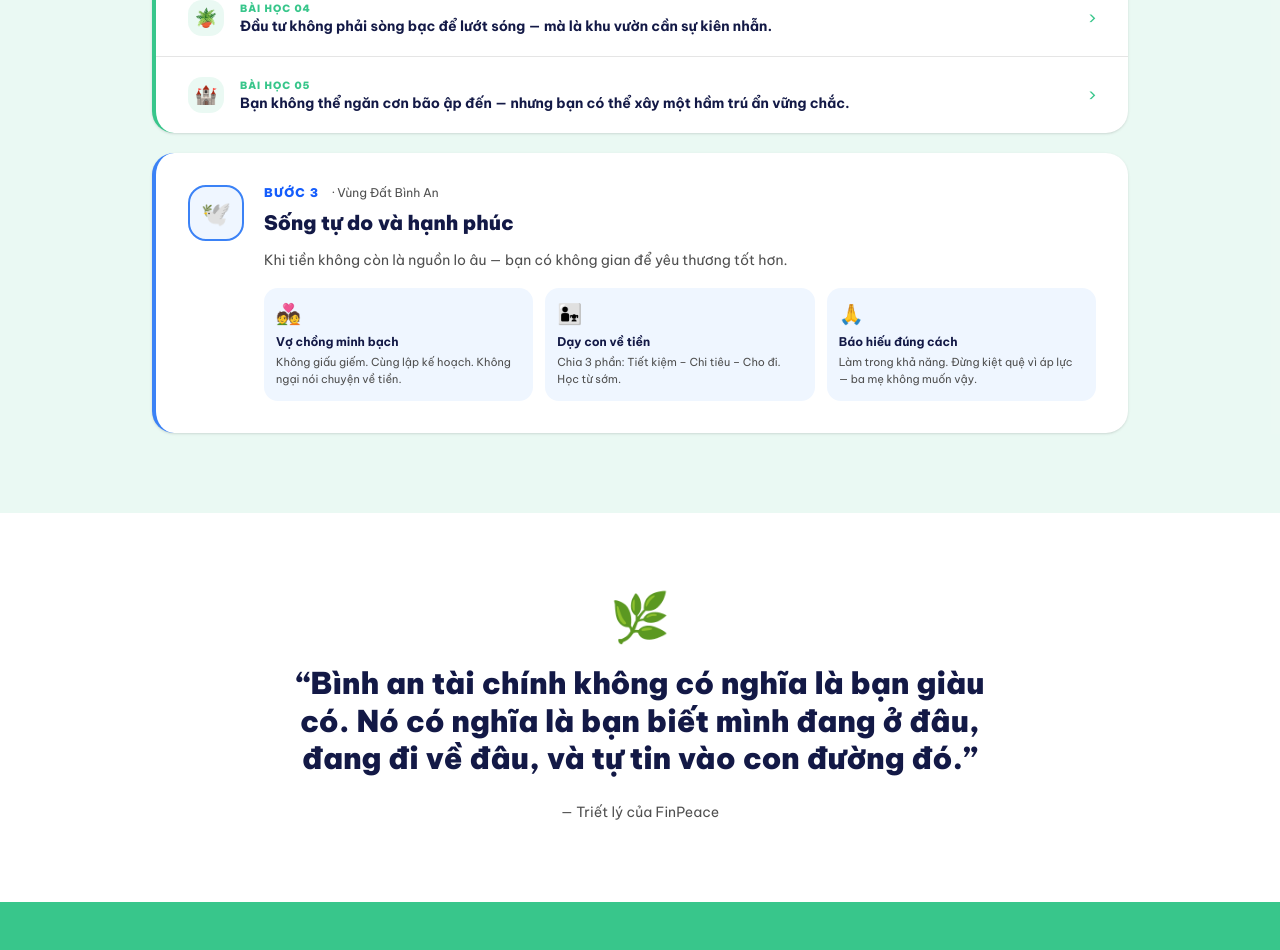
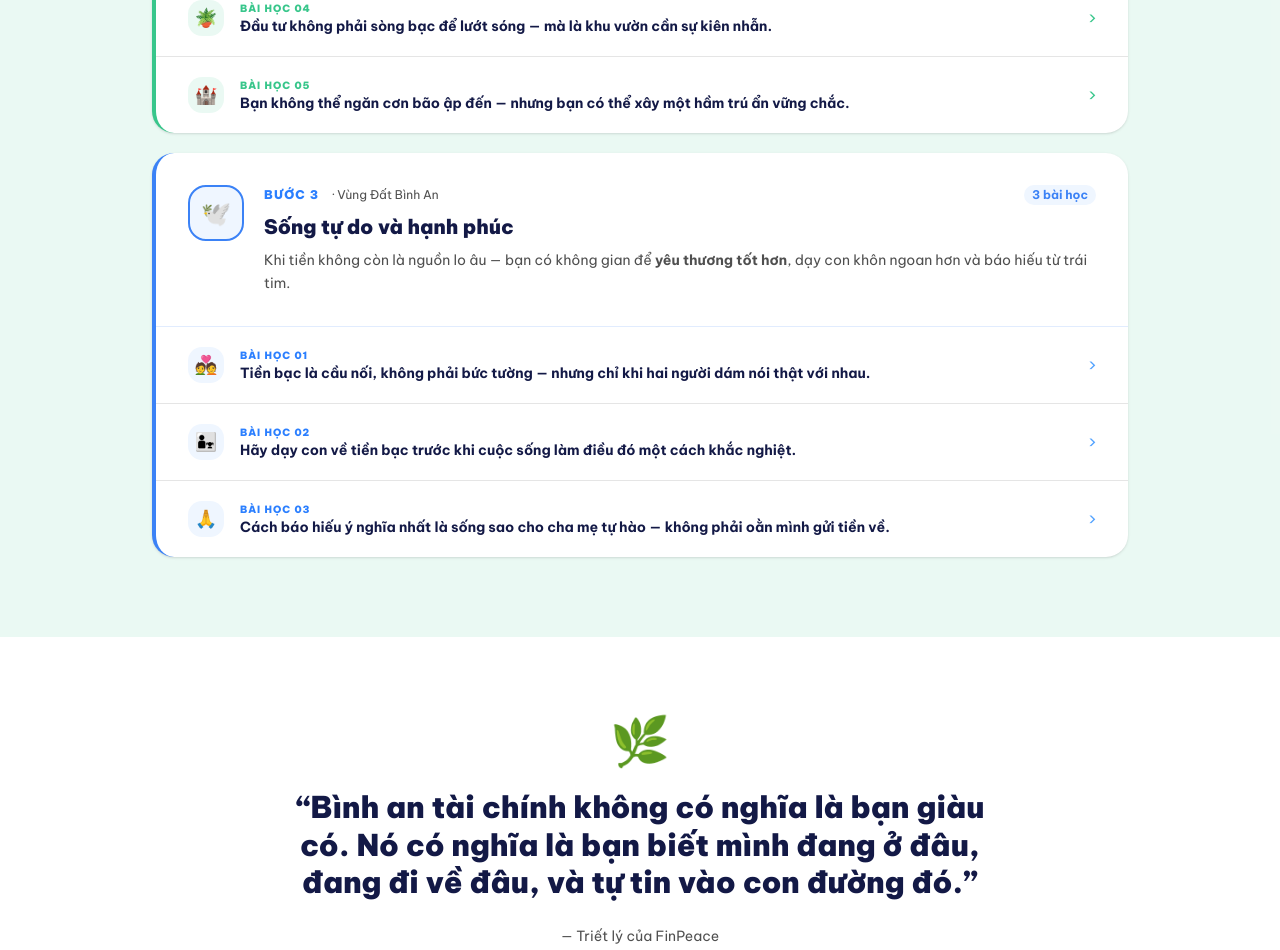
Before and after one commit to nguyeneric81-del/finpeace-web, a Next.js app: page / in a window 1280 px wide. Shown: the part 3123-4073 px from the top of the page. Built offline with nearby package versions, Linux system fonts and the light colour scheme.

Commit message:
feat: mở rộng Bước 3 thành accordion 3 bài học (Sống tự do và hạnh phúc)

```diff
--- a/src/app/page.tsx
+++ b/src/app/page.tsx
@@ -403,30 +403,90 @@ export default function HomePage() {
                         </div>
 
                         {/* BƯỚC 3 */}
-                        <div className="bg-white rounded-3xl p-8 shadow-sm border-l-4" style={{ borderLeftColor: '#3B82F6' }}>
+                        <div className="bg-white rounded-3xl shadow-sm border-l-4 overflow-hidden" style={{ borderLeftColor: '#3B82F6' }}>
+                            {/* Step header */}
+                            <div className="p-8 border-b" style={{ borderColor: 'rgba(59,130,246,0.15)' }}>
                                 <div className="flex items-start gap-5">
                                     <div className="shrink-0 w-14 h-14 rounded-2xl flex items-center justify-center text-2xl" style={{ background: '#EFF6FF', border: '2px solid #3B82F6' }}>🕊️</div>
                                     <div className="flex-1">
                                         <div className="flex items-center gap-3 mb-2 flex-wrap">
-                                        <span className="text-xs font-black uppercase tracking-widest text-blue-600">Bước 3</span>
+                                            <span className="text-xs font-black uppercase tracking-widest text-blue-500">Bước 3</span>
                                             <span className="text-xs" style={{ color: '#4F4F4F' }}>· Vùng Đất Bình An</span>
+                                            <span className="ml-auto text-xs px-2 py-0.5 rounded-full font-bold" style={{ background: '#EFF6FF', color: '#3B82F6' }}>3 bài học</span>
                                         </div>
-                                    <h3 className="font-black text-xl mb-3" style={{ color: navy }}>Sống tự do và hạnh phúc</h3>
-                                    <p className="text-sm leading-relaxed mb-4" style={{ color: '#4F4F4F' }}>Khi tiền không còn là nguồn lo âu — bạn có không gian để yêu thương tốt hơn.</p>
-                                    <div className="grid sm:grid-cols-3 gap-3">
-                                        {[
-                                            { icon: '💑', title: 'Vợ chồng minh bạch', desc: 'Không giấu giếm. Cùng lập kế hoạch. Không ngại nói chuyện về tiền.' },
-                                            { icon: '👨‍👧', title: 'Dạy con về tiền', desc: 'Chia 3 phần: Tiết kiệm – Chi tiêu – Cho đi. Học từ sớm.' },
-                                            { icon: '🙏', title: 'Báo hiếu đúng cách', desc: 'Làm trong khả năng. Đừng kiệt quệ vì áp lực — ba mẹ không muốn vậy.' },
-                                        ].map((r, i) => (
-                                            <div key={i} className="rounded-xl p-3" style={{ background: '#EFF6FF' }}>
-                                                <span className="text-xl block mb-1.5">{r.icon}</span>
-                                                <p className="text-xs font-bold mb-1" style={{ color: navy }}>{r.title}</p>
-                                                <p className="text-[11px] leading-relaxed" style={{ color: '#4F4F4F' }}>{r.desc}</p>
-                                            </div>
-                                        ))}
+                                        <h3 className="font-black text-xl mb-2" style={{ color: navy }}>Sống tự do và hạnh phúc</h3>
+                                        <p className="text-sm leading-relaxed" style={{ color: '#4F4F4F' }}>
+                                            Khi tiền không còn là nguồn lo âu — bạn có không gian để <strong>yêu thương tốt hơn</strong>, dạy con khôn ngoan hơn và báo hiếu từ trái tim.
+                                        </p>
                                     </div>
                                 </div>
+                            </div>
+
+                            {/* 3 bài học accordion */}
+                            <div className="divide-y" style={{ borderColor: 'rgba(59,130,246,0.12)' }}>
+                                {[
+                                    {
+                                        num: '01',
+                                        emoji: '💑',
+                                        title: 'Vợ chồng minh bạch',
+                                        hook: 'Tiền bạc là cầu nối, không phải bức tường — nhưng chỉ khi hai người dám nói thật với nhau.',
+                                        core: 'Sắp xếp tài chính minh bạch, chân thành không làm mất đi sự lãng mạn — đó chính là cách biến tình yêu thành hành động thực tế.',
+                                        quote: 'Hôn nhân là một sự hợp tác, và sự hợp tác này khó có thể đi đến thành công nếu không lên kế hoạch như một đội.',
+                                        content: 'Ở Việt Nam, ly hôn do yếu tố kinh tế chiếm đến 13%, chỉ xếp sau mâu thuẫn lối sống và ngoại tình. Nhiều cặp vợ chồng coi tiền bạc là chủ đề "cấm kỵ", ngại nói ra vì sợ bị phán xét là thực dụng. Việc giấu giếm chi tiêu cá nhân hay một khoản nợ dần tạo ra "bức tường vô hình" ngăn cách hai người dưới cùng một mái nhà.',
+                                        cta: '💬 Giao tiếp "Tâm-Trí-Thành": Tạo không gian an toàn để nói chuyện về tiền — không phán xét, mở lòng thấu hiểu thói quen chi tiêu của nhau. Cùng thiết lập mục tiêu chung (mua nhà, quỹ học vấn) và đóng góp theo năng lực thu nhập để không ai cảm thấy bị thiệt thòi.',
+                                    },
+                                    {
+                                        num: '02',
+                                        emoji: '👨‍👧',
+                                        title: 'Dạy con về tiền',
+                                        hook: 'Hãy dạy con về tiền bạc trước khi cuộc sống làm điều đó một cách khắc nghiệt.',
+                                        core: 'Dạy con về tiền không phải là gieo áp lực, mà là tiêm một "liều vắc-xin" để con tự lập và vững vàng trong tương lai.',
+                                        quote: 'Hãy dạy con bạn về tiền bạc trước khi cuộc sống làm điều đó một cách khắc nghiệt.',
+                                        content: 'Nhiều cha mẹ Việt Nam có tư duy "bao bọc" — giấu con những lúc gia đình eo hẹp hoặc đáp ứng mọi mong muốn vô điều kiện. Hậu quả: trẻ lớn lên với tư duy tiền luôn sẵn có, không biết trân trọng sức lao động. Nghiên cứu chỉ ra trẻ bắt đầu hình thành thói quen tài chính từ năm 7 tuổi — đây chính là cửa sổ vàng.',
+                                        cta: '🏺 Quy tắc 3 lọ từ tiền tiêu vặt: Dạy con chia tiền thành Tiết kiệm (mục tiêu lớn) + Chi tiêu (nhu cầu cá nhân) + Cho đi (từ thiện). Khi con muốn mua đồ đắt tiền, khuyến khích con làm việc nhà để tự "kiếm" tiền. Nếu con tiêu hết quá sớm, đừng trách — hãy hỏi: "Con thấy sao? Lần sau con sẽ làm gì khác đi?"',
+                                    },
+                                    {
+                                        num: '03',
+                                        emoji: '🙏',
+                                        title: 'Báo hiếu đúng cách',
+                                        hook: 'Cách báo hiếu ý nghĩa nhất là sống sao cho cha mẹ tự hào — không phải oằn mình gửi tiền về.',
+                                        core: 'Một người con độc lập, hạnh phúc, không nợ nần mang lại sự an tâm cho cha mẹ lớn hơn rất nhiều so với việc con phải kiệt quệ tài chính.',
+                                        quote: 'Cách báo hiếu ý nghĩa nhất là sống sao cho cha mẹ tự hào. Sự phát triển và hiện diện của bạn còn quý hơn những món quà đắt tiền.',
+                                        content: 'Trong văn hóa Việt Nam, báo hiếu thường gắn liền với vật chất. Rất nhiều người trẻ mang áp lực nặng nề phải cắt 20% thu nhập gửi về cho bố mẹ dù bản thân đang chật vật — dẫn đến cảm giác mất tự do và kiệt quệ tài chính. Báo hiếu là hành trình của tình yêu và sự thấu hiểu, không phải gánh nặng ép buộc.',
+                                        cta: '💰 Đưa "quỹ báo hiếu" vào ngân sách (5–10% thu nhập): trích ra một tỷ lệ vừa sức để sẵn sàng khi cha mẹ cần, mà không làm ảnh hưởng cỗ máy tài chính gia đình nhỏ. Và hãy hỏi cha mẹ họ thực sự mong muốn gì — đôi khi chỉ là thời gian bạn ở bên cạnh.',
+                                    },
+                                ].map((lesson, i) => (
+                                    <details key={i} className="group">
+                                        <summary className="flex items-center gap-4 px-8 py-5 cursor-pointer list-none transition-colors hover:bg-blue-50">
+                                            <div className="shrink-0 w-9 h-9 rounded-xl flex items-center justify-center text-lg font-black" style={{ background: '#EFF6FF', color: '#3B82F6' }}>
+                                                {lesson.emoji}
+                                            </div>
+                                            <div className="flex-1 min-w-0">
+                                                <div className="flex items-center gap-2 mb-0.5">
+                                                    <span className="text-[10px] font-black uppercase tracking-widest text-blue-500">Bài học {lesson.num}</span>
+                                                </div>
+                                                <p className="font-bold text-sm leading-tight" style={{ color: navy }}>{lesson.hook}</p>
+                                            </div>
+                                            <span className="shrink-0 text-lg transition-transform group-open:rotate-90 text-blue-400">›</span>
+                                        </summary>
+                                        <div className="px-8 pb-6 pt-2">
+                                            <div className="ml-13 pl-4 border-l-2 border-blue-100">
+                                                <div className="mb-4 px-3 py-2 rounded-lg inline-block" style={{ background: '#EFF6FF' }}>
+                                                    <p className="text-xs font-bold text-blue-500">💡 Thông điệp cốt lõi</p>
+                                                    <p className="text-sm font-semibold mt-0.5" style={{ color: navy }}>{lesson.core}</p>
+                                                </div>
+                                                <div className="mb-4 rounded-xl p-4" style={{ background: 'rgba(19,25,70,0.04)', borderLeft: `3px solid ${navy}` }}>
+                                                    <p className="text-[10px] font-bold uppercase tracking-widest mb-1.5" style={{ color: navy }}>📖 Trích sách "Bình An Tài Chính"</p>
+                                                    <p className="text-sm italic leading-relaxed" style={{ color: '#131946CC' }}>"{lesson.quote}"</p>
+                                                </div>
+                                                <p className="text-sm leading-relaxed mb-4" style={{ color: '#4F4F4F' }}>{lesson.content}</p>
+                                                <div className="rounded-xl p-4" style={{ background: '#EFF6FF' }}>
+                                                    <p className="text-sm leading-relaxed" style={{ color: navy }}>{lesson.cta}</p>
+                                                </div>
+                                            </div>
+                                        </div>
+                                    </details>
+                                ))}
                             </div>
                         </div>
                     </div>
```
Lines whose indentation alone changed are shown as unchanged.
